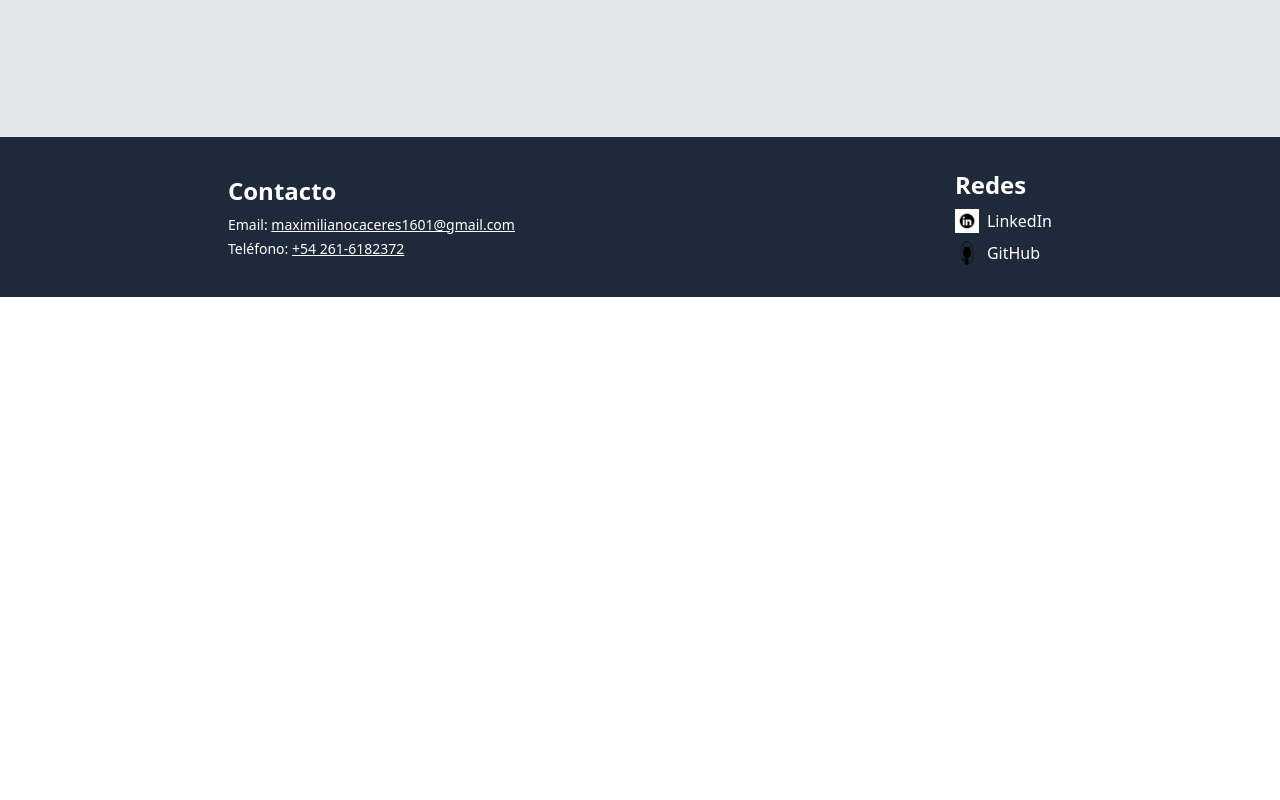
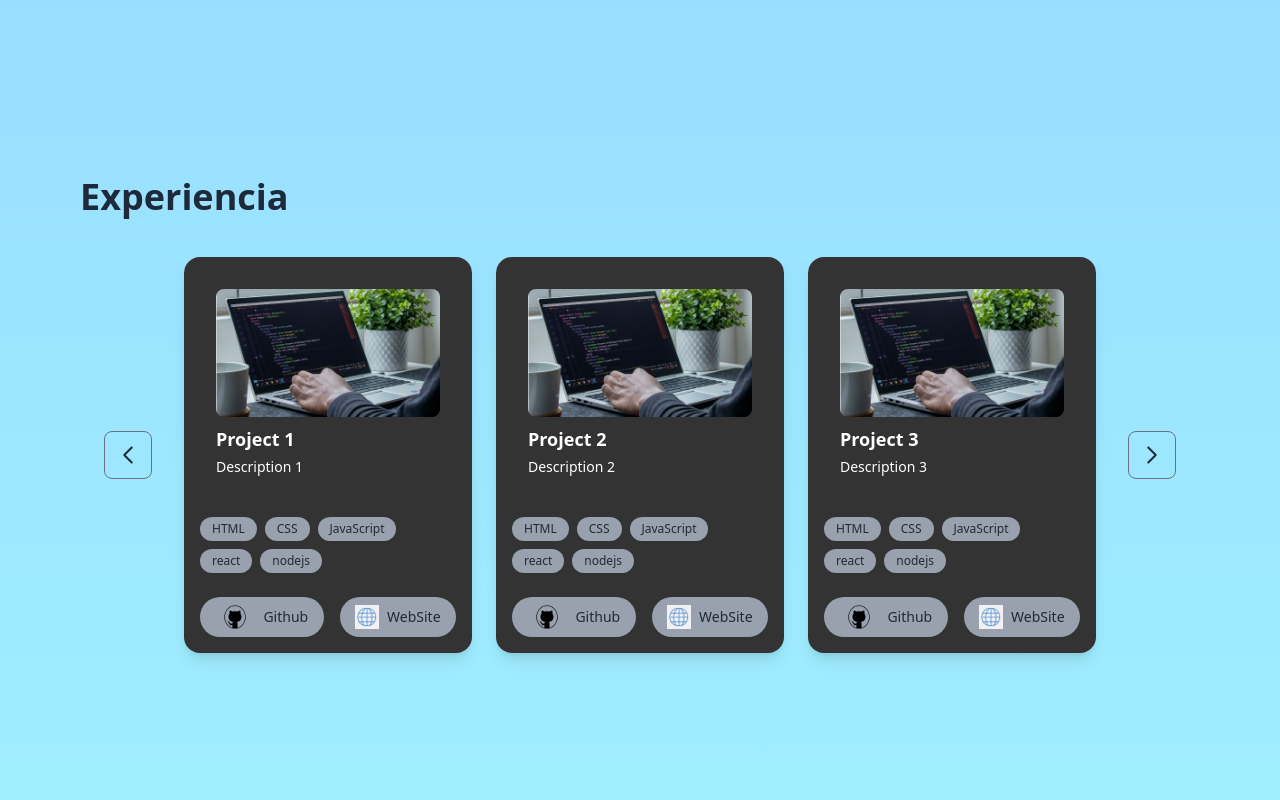
Before and after one commit to sayan990/mi-portfolio, a React (Vite) app: page / in a window 1280 px wide. Shown: the part 1260-2060 px from the top of the page. Before the commit the page ends 1557 px from the top, so only its background shows below. Built offline with nearby package versions, Linux system fonts and the light colour scheme.

Commit message:
new file:   public/logo_web.jpg 	modified:   src/App.jsx 	new file:   src/components/card.jsx 	new file:   src/components/experience.jsx 	modified:   src/components/footer.jsx 	modified:   src/components/home.jsx 	modified:   src/components/navBar.jsx 	modified:   src/components/present.jsx

```diff
--- a/src/App.jsx
+++ b/src/App.jsx
@@ -6,7 +6,7 @@ function App() {
 
   return (
     <>
-      <div>
+      <div className='bg-gradient-to-b from-blue-300 to-cyan-200'>
         <Home />
       </div>
     </>
--- /dev/null
+++ b/src/components/card.jsx
@@ -0,0 +1,46 @@
+function Card({ imageUrl, title, description, skills, githubUrl, websiteUrl }) {
+    return (
+      <>
+           <div className="flex-shrink-0 w-72 bg-[#333333] rounded-2xl p-4 shadow-lg">
+      <div className="bg-[#333333] rounded-xl p-4 mb-4">
+        <img src={imageUrl} alt={title} className="w-full h-32 object-cover rounded-lg mb-2" />
+        <h3 className="text-lg font-semibold text-white mb-1">{title}</h3>
+        <p className="text-sm text-white mb-2">{description}</p>
+      </div>
+      <div className="flex flex-wrap gap-2 mb-6">
+        {skills.map((skill, index) => (
+          <span key={index} className="bg-gray-400 text-gray-800 text-xs px-3 py-1 rounded-full">
+            {skill}
+          </span>
+        ))}
+      </div>
+      <div className="flex justify-between gap-4">
+        <div className="flex flex-row gap-2">
+        <a
+          href={githubUrl}
+          target="_blank"
+          rel="noopener noreferrer"
+          className="flex-1 flex items-center justify-center gap-2 bg-gray-400 text-gray-800 px-4 py-2 rounded-full text-sm font-medium hover:bg-gray-500 transition-colors"
+        >
+            <img src="/GH-logo.png" alt="github" className="w-10 h-6" />
+            Github
+        </a>
+        </div>
+        <div className="flex flex-row gap-2">
+        <a
+          href={websiteUrl}
+          target="_blank"
+          rel="noopener noreferrer"
+          className="flex-1 flex items-center justify-center gap-2 bg-gray-400 text-gray-800 px-4 py-2 rounded-full text-sm font-medium hover:bg-gray-500 transition-colors"
+        >
+            <img src="/logo_web.jpg" alt="website" className="w-6 h-6" />
+            WebSite
+        </a>
+        </div>
+      </div>
+    </div>
+      </>
+    )
+  }
+
+  export default Card
--- /dev/null
+++ b/src/components/experience.jsx
@@ -0,0 +1,46 @@
+import Card from './card';
+
+function Experience() {
+    return (
+      <>
+       <div className=" min-h-screen flex flex-col items-center py-10">
+      <h2 className="text-4xl font-semibold text-gray-800 mb-10 self-start ml-20">Experiencia</h2>
+      <div className="flex items-center justify-center gap-8">
+        <button className="w-12 h-12 flex items-center justify-center border border-gray-500 rounded-lg text-gray-800 hover:bg-gray-300 transition-colors">
+          <svg
+            xmlns="http://www.w3.org/2000/svg"
+            fill="none"
+            viewBox="0 0 24 24"
+            strokeWidth={2}
+            stroke="currentColor"
+            className="w-6 h-6"
+          >
+            <path strokeLinecap="round" strokeLinejoin="round" d="M15.75 19.5L8.25 12l7.5-7.5" />
+          </svg>
+        </button>
+
+        <div className="flex gap-6">
+          <Card imageUrl="/img_home.png" title="Project 1" description="Description 1" skills={["HTML", "CSS", "JavaScript", "react", "nodejs"]} githubUrl="https://github.com" websiteUrl="https://example.com" />
+          <Card imageUrl="/img_home.png" title="Project 2" description="Description 2" skills={["HTML", "CSS", "JavaScript", "react", "nodejs"]} githubUrl="https://github.com" websiteUrl="https://example.com" />
+          <Card imageUrl="/img_home.png" title="Project 3" description="Description 3" skills={["HTML", "CSS", "JavaScript", "react", "nodejs"]} githubUrl="https://github.com" websiteUrl="https://example.com" />
+        </div>
+
+        <button className="w-12 h-12 flex items-center justify-center border border-gray-500 rounded-lg text-gray-800 hover:bg-gray-300 transition-colors">
+          <svg
+            xmlns="http://www.w3.org/2000/svg"
+            fill="none"
+            viewBox="0 0 24 24"
+            strokeWidth={2}
+            stroke="currentColor"
+            className="w-6 h-6"
+          >
+            <path strokeLinecap="round" strokeLinejoin="round" d="M8.25 4.5l7.5 7.5-7.5 7.5" />
+          </svg>
+        </button>
+      </div>
+    </div>
+      </>
+    )
+  }
+
+  export default Experience
--- a/src/components/footer.jsx
+++ b/src/components/footer.jsx
@@ -1,6 +1,6 @@
 function Footer() {
   return (
-    <footer className="bg-gray-800 text-white py-8">
+    <footer className="bg-gray-800 text-white py-8" id="work">
       <div className="container mx-auto px-4 flex flex-col md:flex-row justify-around items-center gap-4">
         <div className="mb-4 md:mb-0">
           <h3 className="text-2xl font-semibold mb-2">Contacto</h3>
@@ -13,14 +13,14 @@ function Footer() {
           <h3 className="text-2xl font-semibold mb-2">Redes</h3>
           <ul className="flex flex-col space-y-2">
             <li>
-              <a href="#" className="hover:text-pink-400 flex items-center gap-2">
+              <a href="https://www.linkedin.com/in/maximiliano-caceres-dev/" className="hover:text-pink-400 flex items-center gap-2">
                 <img src="/LI-logo.jpg" className="w-6 h-6" alt="LinkedIn" />
                 LinkedIn
               </a>
             </li>
             <li>
-              <a href="#" className="hover:text-pink-400 flex items-center gap-2">
-                <img src="/GH-logo.png" className="w-6 h-6" alt="GitHub" />
+              <a href="https://github.com/sayan990" className="hover:text-pink-400 flex items-center gap-2">
+                <img src="/GH-logo.png" className="w-10 h-6" alt="GitHub" />
                 GitHub
               </a>
             </li>
--- a/src/components/home.jsx
+++ b/src/components/home.jsx
@@ -1,11 +1,20 @@
 import NavBar from "./navBar"
 import Present from "./present"
 import Footer from "./footer"
+import Experience from "./experience"
 
 function Home() {
+  // Handler para scroll suave
+  const handleScroll = (sectionId) => {
+    const section = document.getElementById(sectionId);
+    if (section) {
+      section.scrollIntoView({ behavior: 'smooth' });
+    }
+  };
+
   return (
     <>
-    <div className="min-h-screen bg-gray-300 flex flex-col">
+    <div className="min-h-screen flex flex-col">
       <NavBar />
       <main className="flex-grow flex items-center justify-center py-12 px-6">
     <div className="container mx-auto flex flex-col md:flex-row items-center justify-between gap-12">
@@ -17,10 +26,16 @@ function Home() {
           Soy un apasionado autónomo especializado en desarrollo web, diseño UI/UX y SEO. Colaboremos y demos vida a tu visión digital.
         </p>
         <div className="flex space-x-4">
-          <button className="bg-pink-500 text-white py-2 px-6 rounded shadow hover:bg-pink-600 transition duration-300">
+          <button
+            className="bg-pink-500 text-white py-2 px-6 rounded shadow hover:bg-pink-600 transition duration-300"
+            onClick={() => handleScroll('about')}
+          >
             Sobre Mí
           </button>
-          <button className="bg-gray-200 text-gray-800 py-2 px-6 rounded shadow hover:bg-gray-300 transition duration-300">
+          <button
+            className="bg-gray-200 text-gray-800 py-2 px-6 rounded shadow hover:bg-gray-300 transition duration-300"
+            onClick={() => handleScroll('work')}
+          >
             Mi Trabajo
           </button>
         </div>
@@ -35,6 +50,7 @@ function Home() {
     </div>
       </main>
       <Present />
+      <Experience />
       <Footer />
 
   </div>
--- a/src/components/navBar.jsx
+++ b/src/components/navBar.jsx
@@ -2,7 +2,7 @@
 function NavBar() {
   return (
     <>
-      <header className="bg-red-800 text-white py-4 px-6 flex justify-between items-center">
+      <header className="bg-blue-900 text-white py-4 px-6 flex justify-between items-center">
     <div className="text-lg font-semibold">Home</div>
     <nav>
       <ul className="flex space-x-6">
--- a/src/components/present.jsx
+++ b/src/components/present.jsx
@@ -2,7 +2,7 @@ function Present() {
 
   return (
     <>
-     <div className="flex items-center p-8 bg-gray-200 min-h-screen">
+     <div className="flex items-center p-8 min-h-screen" id="about">
   <div className="flex flex-col md:flex-row bg-white rounded-lg shadow-lg overflow-hidden max-w-4xl mx-auto">
     <div className="md:w-1/3 p-4 flex justify-center items-center">
       <div className="border-2 border-yellow-100 rounded-lg overflow-hidden">
```
Also changed, not shown: public/logo_web.jpg (added).
